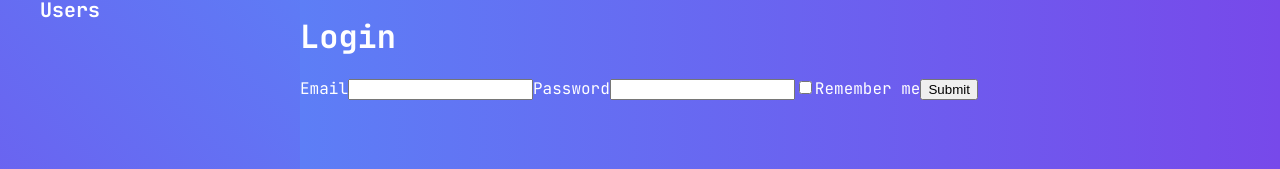
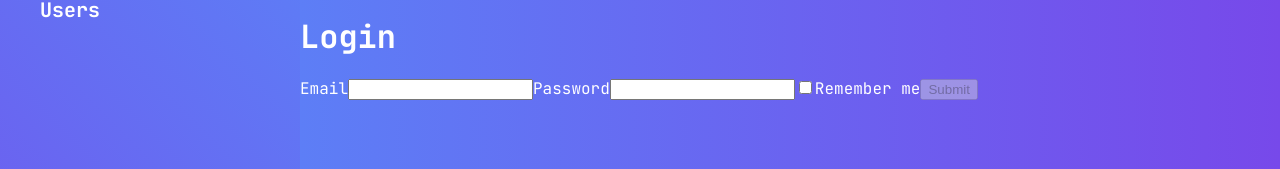
Before and after one commit to youhymuk/SocialNetwork, a React (Create React App) app: page /login in a window 1280 px wide. Shown: the part 126-295 px from the top of the page. Built offline with nearby package versions, Linux system fonts and the light colour scheme; no server answers.

Commit message:
Add login validation

```diff
--- a/package.json
+++ b/package.json
@@ -14,7 +14,8 @@
     "react-router-dom": "^5.2.0",
     "react-scripts": "^4.0.3",
     "redux": "^4.0.5",
-    "redux-thunk": "^2.3.0"
+    "redux-thunk": "^2.3.0",
+    "yup": "^0.32.11"
   },
   "scripts": {
     "start": "react-scripts start",
--- a/src/components/Login/LoginForm.jsx
+++ b/src/components/Login/LoginForm.jsx
@@ -1,7 +1,9 @@
 import React from 'react';
 import { useDispatch } from 'react-redux';
 import { Formik, Form, Field, ErrorMessage } from 'formik';
+
 import { logIn } from '../../redux/reducers/authReducer';
+import LoginSchema from './schemas/LoginSchema';
 
 const initialValues = {
     email: '',
@@ -17,22 +19,16 @@ const LoginForm = () => {
             <h1>Login</h1>
             <Formik
                 initialValues={initialValues}
-                validate={(values) => {
-                    const errors = {};
-
-                    if (!values.email) {
-                        errors.email = 'Required';
-                    } else if (!/^[A-Z0-9._%+-]+@[A-Z0-9.-]+\.[A-Z]{2,}$/i.test(values.email)) {
-                        errors.email = 'Invalid email address';
-                    }
-
-                    return errors;
-                }}
+                validationSchema={LoginSchema}
                 onSubmit={(values, { setSubmitting }) => {
                     dispatch(logIn(values));
                     setSubmitting(false);
                 }}>
-                {({ isSubmitting }) => (
+                {({ errors, dirty, isSubmitting }) => {
+                    const hasFormikError = !!Object.keys(errors).filter(Boolean).length;
+                    const isDisDisabledSubmit = isSubmitting || !dirty || hasFormikError;
+
+                    return (
                         <Form>
                             <label htmlFor="email">Email</label>
                             <Field id="email" type="email" name="email" />
@@ -42,11 +38,12 @@ const LoginForm = () => {
                             <ErrorMessage name="password" component="div" />
                             <Field id="remember" name="remember" type="checkbox" />
                             <label htmlFor="remember">Remember me</label>
-                        <button type="submit" disabled={isSubmitting}>
+                            <button type="submit" disabled={isDisDisabledSubmit}>
                                 Submit
                             </button>
                         </Form>
-                )}
+                    );
+                }}
             </Formik>
         </>
     );
--- /dev/null
+++ b/src/components/Login/schemas/LoginSchema.js
@@ -0,0 +1,9 @@
+import { object, string } from 'yup';
+import { getRequiredMessage, getValidMessage } from './helpers';
+
+export const LoginSchema = object().shape({
+    email: string().email(getValidMessage('Email')).required(getRequiredMessage('Email')),
+    password: string().required(getRequiredMessage('Password')),
+});
+
+export default LoginSchema;
--- /dev/null
+++ b/src/components/Login/schemas/helpers.js
@@ -0,0 +1,10 @@
+import { string, ref, StringSchema } from 'yup';
+
+const minNameLength = 3;
+const maxNameLength = 255;
+const minPasswordLength = 8;
+const maxPasswordLength = 32;
+
+export const getRequiredMessage = (name) => `${name} required`;
+
+export const getValidMessage = (name) => `Please enter a valid ${name}`;
--- /dev/null
+++ b/src/components/Login/schemas/index.js
@@ -0,0 +1 @@
+export { default as LoginSchema } from './LoginSchema';
```
Also changed, not shown: 1 other file (tests, documents, lock files or other folders). Lines whose indentation alone changed are shown as unchanged.
